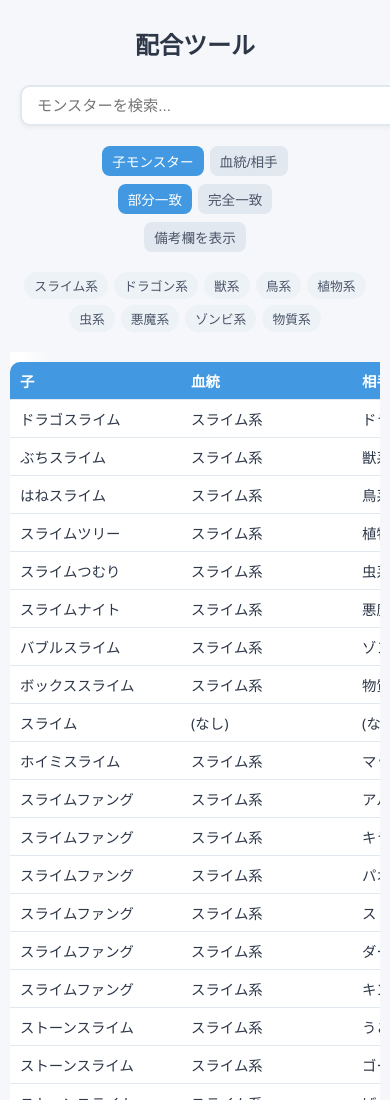
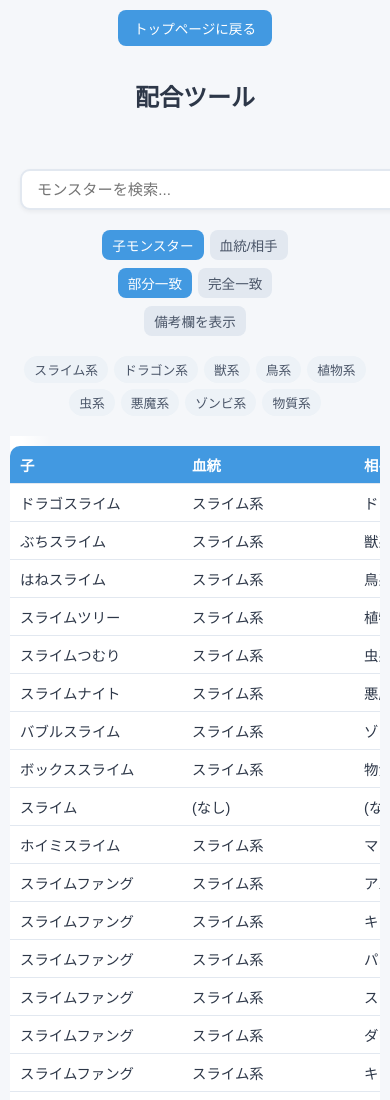
Before and after one commit to Bank-san/dqm-fusion-list, a plain HTML site: page fusion-tool/fusion-tool.html in a window 390 px wide. Shown: the top 1100 px of the page. Drawn offline with Linux system fonts and the light colour scheme.

Commit message:
fix: responsive

```diff
--- a/fusion-tool/fusion-tool.css
+++ b/fusion-tool/fusion-tool.css
@@ -1,10 +1,13 @@
 body {
-  font-family: "Segoe UI", "Helvetica Neue", sans-serif;
+  font-family: "Hiragino Sans", "Hiragino Kaku Gothic ProN", "Yu Gothic",
+    sans-serif;
   max-width: 1200px;
   margin: 0 auto;
   padding: 20px;
   background-color: #f5f7fa;
   color: #2d3748;
+  -webkit-text-size-adjust: 100%;
+  text-size-adjust: 100%;
 }
 
 h1 {
@@ -378,3 +381,44 @@ table {
   background-position: 0 0, 100% 0, 0 0, 100% 0;
   background-attachment: local, local, scroll, scroll;
 }
+
+.header {
+  display: flex;
+  align-items: center;
+  justify-content: center;
+  position: relative;
+  margin-bottom: 2rem;
+}
+
+.back-button {
+  position: absolute;
+  left: 0;
+  padding: 8px 16px;
+  background-color: #4299e1;
+  color: white;
+  text-decoration: none;
+  border-radius: 8px;
+  font-size: 0.9rem;
+  transition: background-color 0.2s;
+}
+
+.back-button:hover {
+  background-color: #3182ce;
+}
+
+@media (max-width: 768px) {
+  .header {
+    flex-direction: column;
+    gap: 1rem;
+  }
+
+  .back-button {
+    position: static;
+    font-size: 0.85rem;
+  }
+
+  /* スマホでの拡大縮小を無効化 */
+  meta[name="viewport"] {
+    content: "width=device-width, initial-scale=1.0, maximum-scale=1.0, user-scalable=no";
+  }
+}
--- a/fusion-tool/fusion-tool.html
+++ b/fusion-tool/fusion-tool.html
@@ -7,7 +7,10 @@
     <link rel="stylesheet" href="fusion-tool.css" />
   </head>
   <body>
-    <h1>配合ツール</h1>
+    <div class="header">
+      <a href="../index.html" class="back-button">トップページに戻る</a>
+      <h1>配合ツール</h1>
+    </div>
     <div class="search-container">
       <input
         type="text"
```
